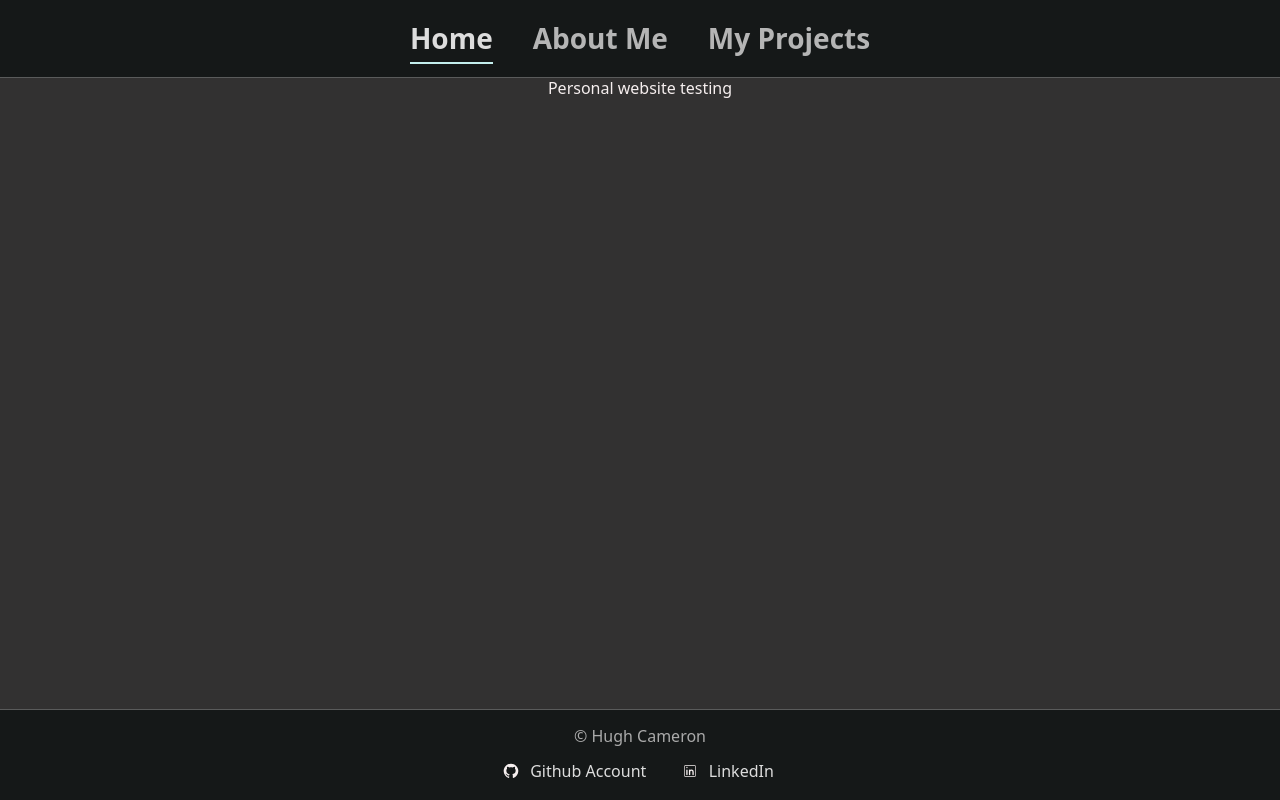
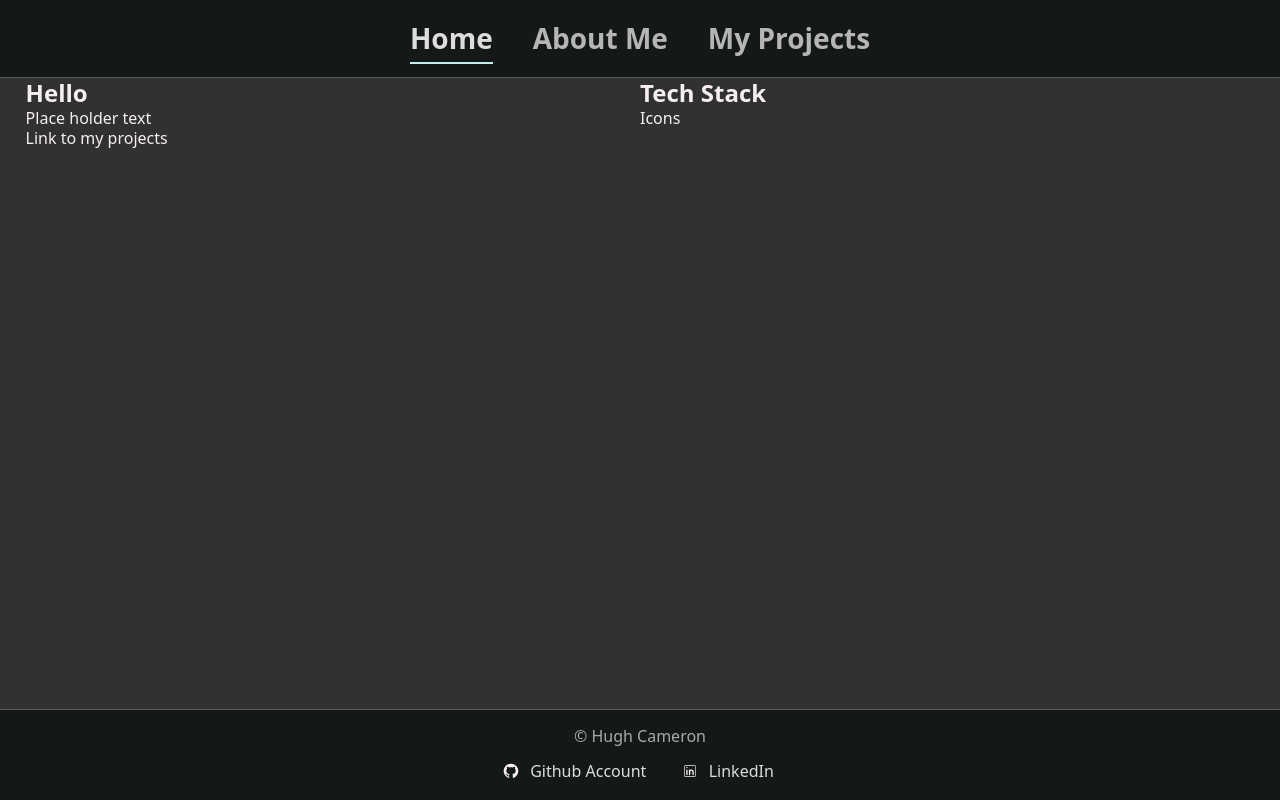
Before and after one commit to AeonianTest/AeonianTest.github.io, a React (Vite) app: page /#/ in a window 1280 px wide. Built offline with nearby package versions, Linux system fonts and the light colour scheme.

Commit message:
Fix css overlaping bug, minor text changes

```diff
--- a/src/css/pages/AboutMe.css
+++ b/src/css/pages/AboutMe.css
@@ -1,4 +1,4 @@
-.OuterContainer {
+.OuterContainerAboutMe {
     display: flex;
     flex-direction: column;
     align-items: center;
--- a/src/css/pages/HomePage.css
+++ b/src/css/pages/HomePage.css
@@ -1,8 +1,8 @@
-.OuterContainer {
+.OuterContainerHomePage {
     display: flex;
-    flex-direction: column;
-    align-items: center;
+    width: 100%;
+}
 
-    height: 100%;
-    width: 100%
+.OuterContainerHomePage section {
+    flex: 1;
 }
--- a/src/css/pages/Projects.css
+++ b/src/css/pages/Projects.css
@@ -1,4 +1,4 @@
-.OuterContainer {
+.OuterContainerProjects {
     display: flex;
     flex-direction: column;
     align-items: center;
--- a/src/pages/AboutMe.tsx
+++ b/src/pages/AboutMe.tsx
@@ -5,7 +5,7 @@ const AboutMe: React.FC = () => {
 
 
     return (
-        <div className="OuterContainer">
+        <div className="OuterContainerAboutMe">
             <div>
                 About me page
             </div>
--- a/src/pages/HomePage.tsx
+++ b/src/pages/HomePage.tsx
@@ -5,10 +5,16 @@ const HomePage: React.FC = () => {
 
 
     return (
-        <div className="OuterContainer">
-            <div>
-                Personal website testing
-            </div>
+        <div className="OuterContainerHomePage">
+            <section className="Introduction">
+                <h2>Hello</h2>
+                <p>Place holder text</p>
+                <p>Link to my projects</p>
+            </section>
+            <section className="TechStack">
+                <h2>Tech Stack</h2>
+                <p>Icons</p>
+            </section>
         </div>
     )
 }
--- a/src/pages/Projects.tsx
+++ b/src/pages/Projects.tsx
@@ -5,7 +5,7 @@ const Projects: React.FC = () => {
 
 
     return (
-        <div className="OuterContainer">
+        <div className="OuterContainerProjects">
             <div>
                 Projects page
             </div>
```
